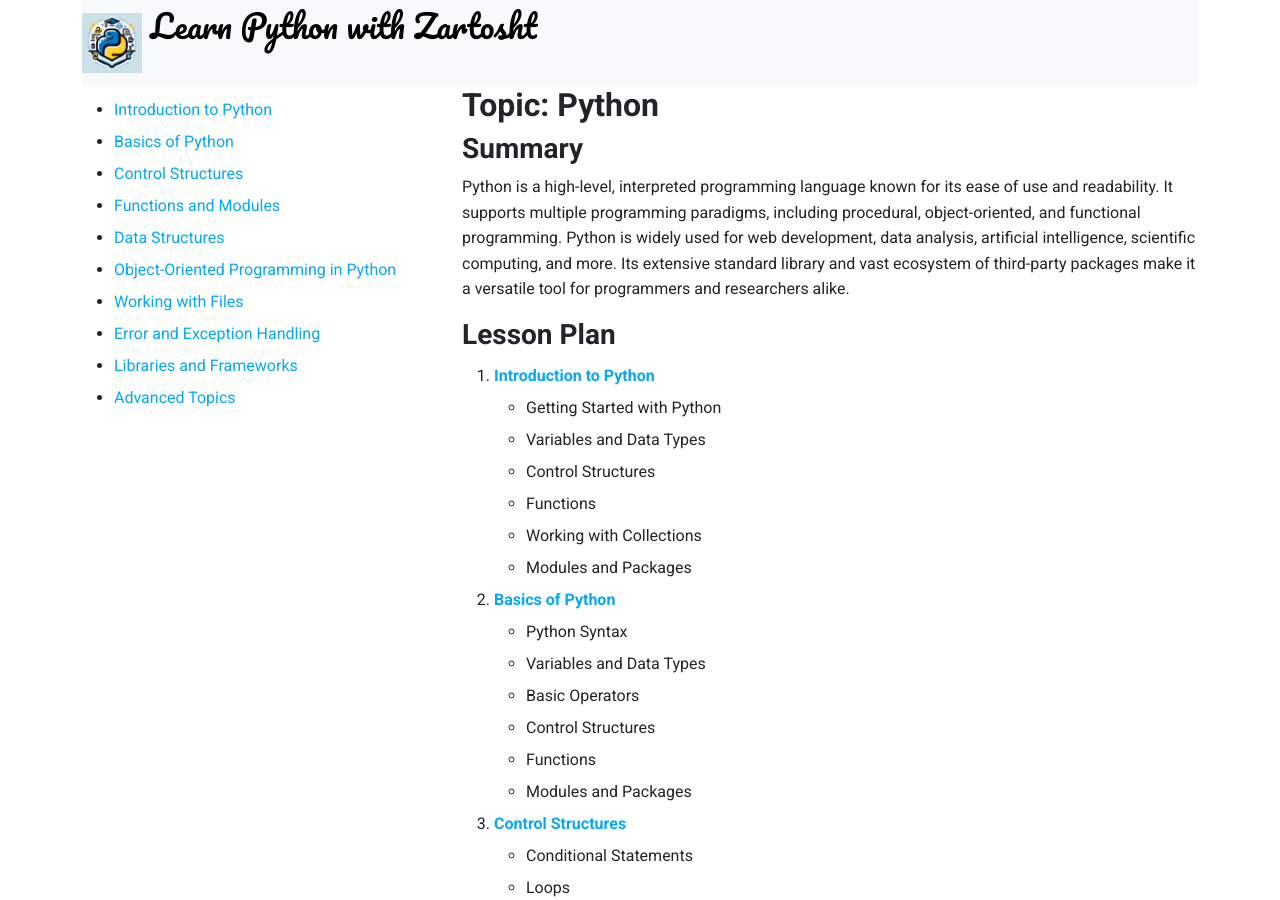
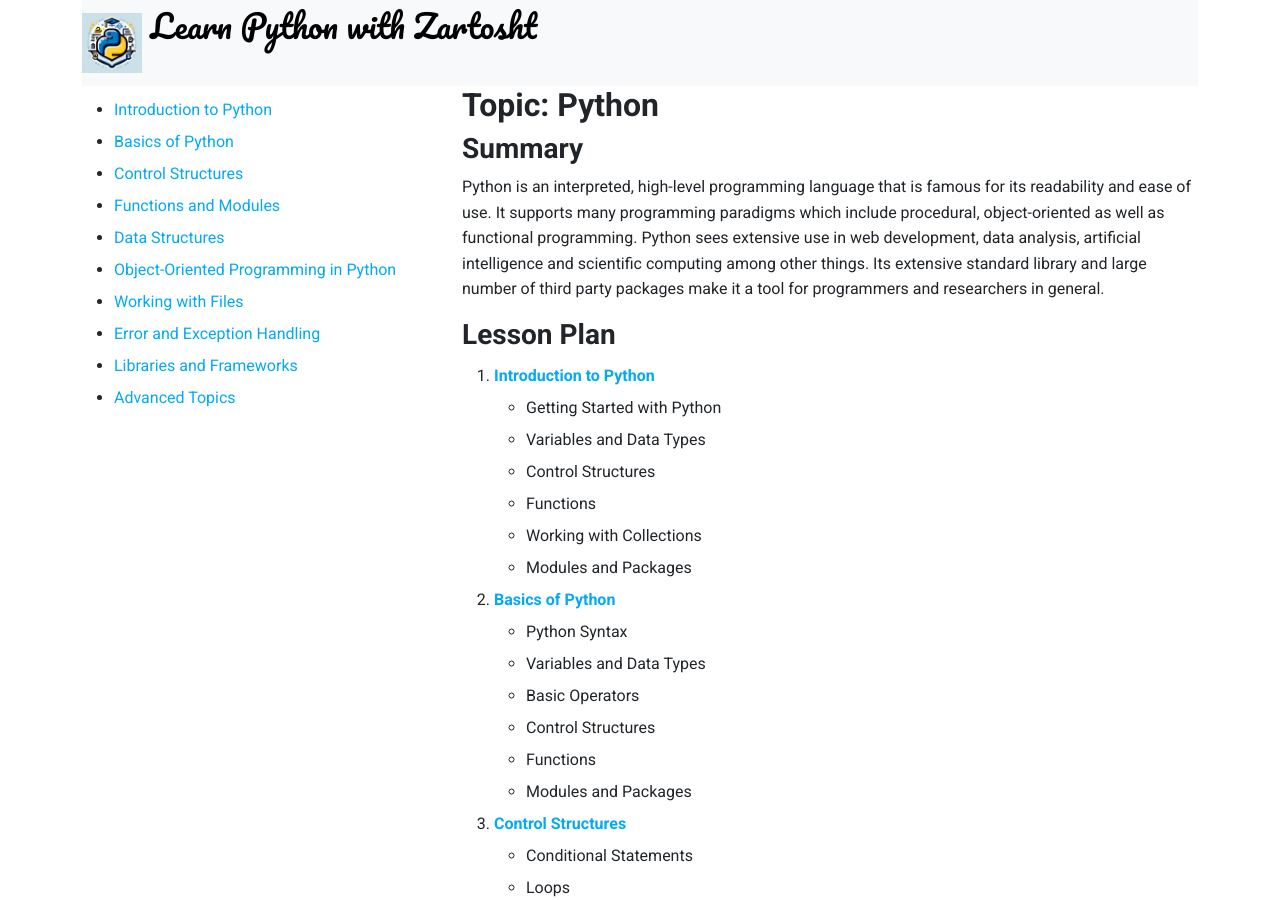
Before and after one commit to zartosht/learning-python, a Jekyll site: the page built from index.md, in a window 1280 px wide and 900 px high. Built offline with Jekyll 4.4.1, drawn with Linux system fonts in a browser that asks for light colours; our own code applies the rules of GitHub Pages for plain Markdown files; comment, search, counter and statistics services are not loaded.

Commit message:
using humanizer for the home page

```diff
--- a/index.md
+++ b/index.md
@@ -5,7 +5,7 @@ title: Learn Python
 ## Topic: Python
 
 ### Summary
-Python is a high-level, interpreted programming language known for its ease of use and readability. It supports multiple programming paradigms, including procedural, object-oriented, and functional programming. Python is widely used for web development, data analysis, artificial intelligence, scientific computing, and more. Its extensive standard library and vast ecosystem of third-party packages make it a versatile tool for programmers and researchers alike.
+Python is an interpreted, high-level programming language that is famous for its readability and ease of use. It supports many programming paradigms which include procedural, object-oriented as well as functional programming. Python sees extensive use in web development, data analysis, artificial intelligence and scientific computing among other things. Its extensive standard library and large number of third party packages make it a tool for programmers and researchers in general.
 
 ### Lesson Plan
 
```
